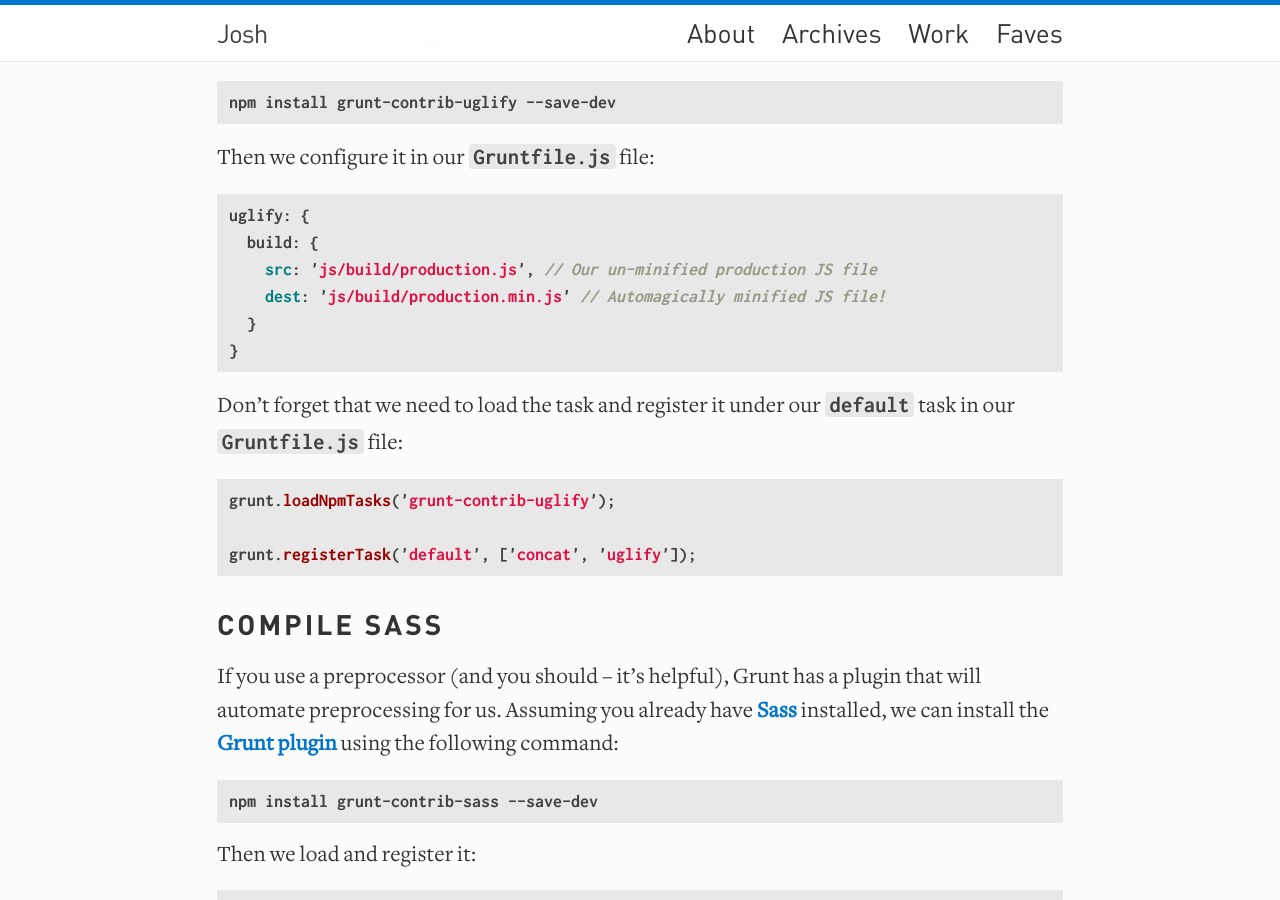
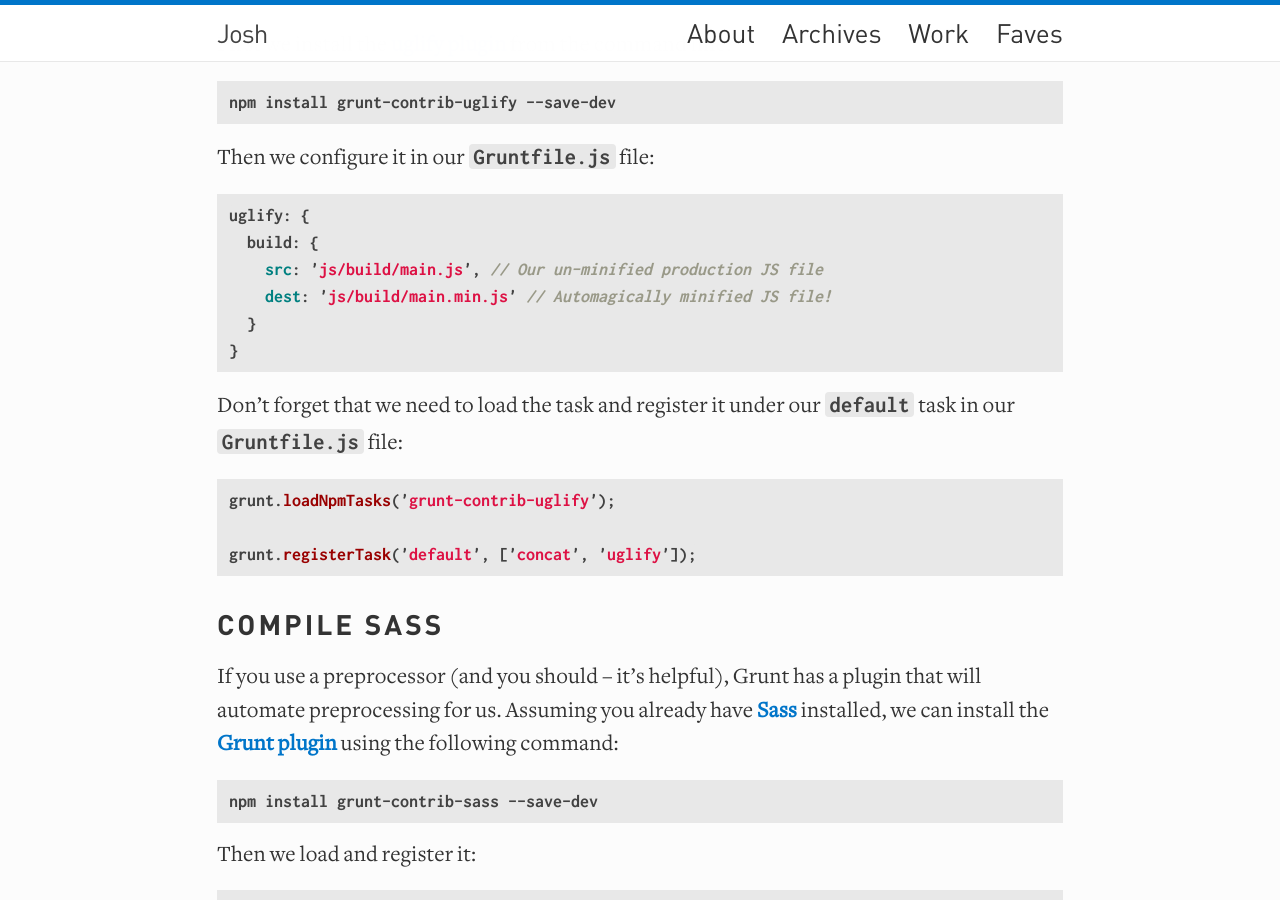
Before and after one commit to JEKYLL-WEB-TEMPLATES/raichur.github.io, a Jekyll site: the page built from _posts/2014-12-14-grunt.markdown, in a window 1280 px wide and 900 px high, scrolled down 3890 px. Built offline with Jekyll 4.4.1, drawn with Linux system fonts in a browser that asks for light colours; some web fonts are replaced.

Commit message:
Fix minor post errors

```diff
--- a/_posts/2014-12-14-grunt.markdown
+++ b/_posts/2014-12-14-grunt.markdown
@@ -28,7 +28,7 @@ The `package.json` file in our projects root directory enables us to track and i
 {
   "name" : "YOUR_GRUNT_PROJECT",
   "version" : "0.1.0",
-  "author" : "YOUR NAME",
+  "author" : "YOUR_NAME",
   "devDependencies" : {
     "grunt" :  "~0.4.5"
   }
@@ -135,8 +135,8 @@ Then we configure it in our `Gruntfile.js` file:
 
 uglify: {
   build: {
-    src: 'js/build/production.js', // Our un-minified production JS file
-    dest: 'js/build/production.min.js' // Automagically minified JS file!
+    src: 'js/build/main.js', // Our un-minified production JS file
+    dest: 'js/build/main.min.js' // Automagically minified JS file!
   }
 }
 {% endhighlight %}
```
